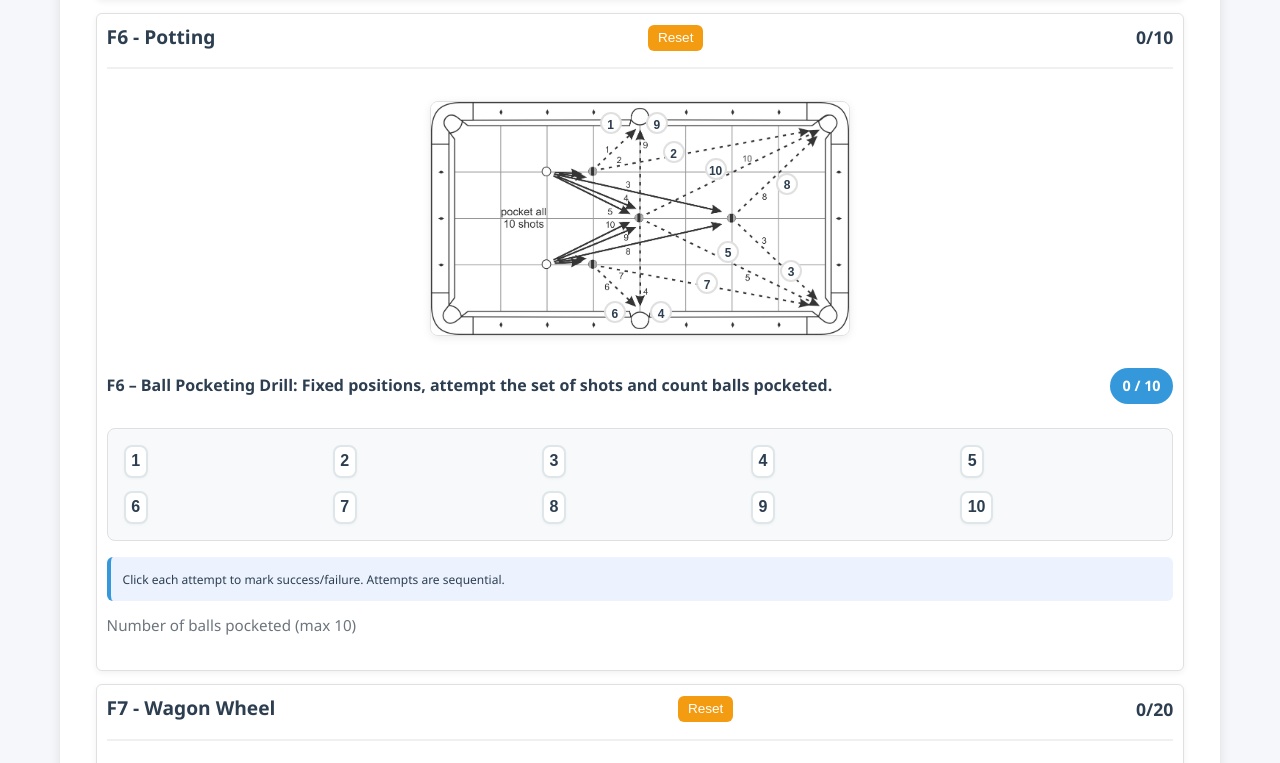
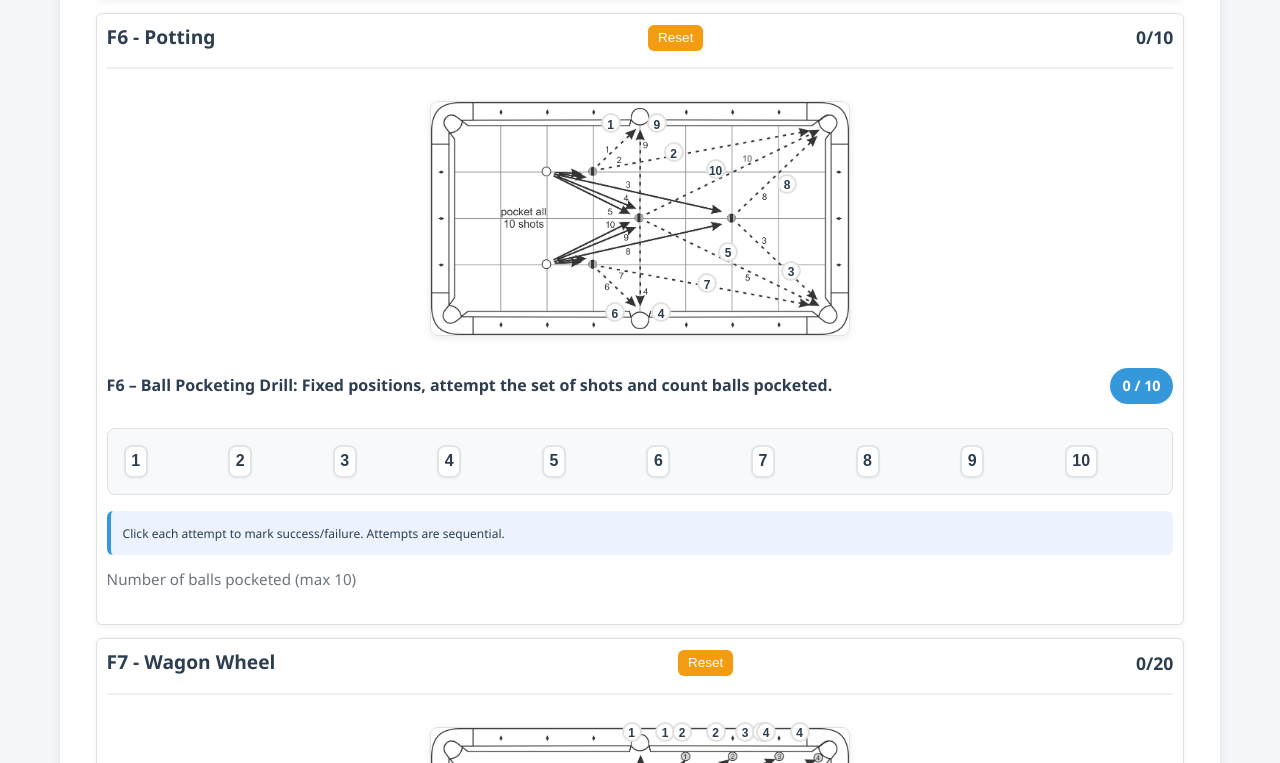
Before and after one commit to acheraga/billiard-university-app, a Vue app: page / in a window 1280 px wide. Shown: the part 4837-5600 px from the top of the page. Built offline with nearby package versions, Linux system fonts and the light colour scheme.

Commit message:
chore: final UI fixes for hotspots and responsive grid

```diff
--- a/src/components/ExamI.vue
+++ b/src/components/ExamI.vue
@@ -38,16 +38,25 @@
                   <!-- Overlayed potting hotspots (per-attempt). Shown for counting drills or F6-F8 explicitly -->
                   <div
                     class="potting-overlay"
-                    v-if="drill.type === 'counting' || ['F6','F7','F8'].includes(drill.code) || showAllHotspots"
+                    v-if="
+                      drill.type === 'counting' ||
+                      ['F6', 'F7', 'F8'].includes(drill.code) ||
+                      showAllHotspots
+                    "
                   >
-                    <template v-for="(c, t) in (drill.code === 'F8' ? pottingCoords.slice(0,5) : pottingCoords.slice(0,10))" :key="'t'+t">
+                    <template
+                      v-for="(c, t) in drill.code === 'F8'
+                        ? pottingCoords.slice(0, 5)
+                        : pottingCoords.slice(0, 10)"
+                      :key="'t' + t"
+                    >
                       <button
-                        v-for="aIdx in (drill.code === 'F7' ? 2 : drill.code === 'F8' ? 4 : 1)"
+                        v-for="aIdx in drill.code === 'F7' ? 2 : drill.code === 'F8' ? 4 : 1"
                         :key="t + '-' + (aIdx - 1)"
                         class="potting-hotspot"
                         :class="{
                           success: isAttemptSuccess(drill, t, aIdx - 1),
-                          attemptedMiss: isAttemptAttemptedMiss(drill, t, aIdx - 1)
+                          attemptedMiss: isAttemptAttemptedMiss(drill, t, aIdx - 1),
                         }"
                         :style="hotspotStyle(index, t, c, aIdx - 1)"
                         @click="overlayToggle(index, t, aIdx - 1)"
@@ -392,6 +401,11 @@ export default {
       tempCoords: PottingCoord[] | null;
       dragging: { drillIndex: number; i: number; rect: DOMRect } | null;
     };
+    // newly added fields
+    perAttemptCoords: Record<string, unknown>;
+    embedDefaultPerAttemptCoords: boolean;
+    defaultPerAttemptCoords: Record<string, unknown>;
+    showAllHotspots: boolean;
   } {
     return {
       placementLevels: [
@@ -419,36 +433,91 @@ export default {
       embedDefaultPerAttemptCoords: true,
       defaultPerAttemptCoords: {
         F6: [
-          [{ "left": "43%", "top": "9%" }],
-          [{ "left": "58%", "top": "21%" }],
-          [{ "left": "86%", "top": "70%" }],
-          [{ "left": "55%", "top": "87%" }],
-          [{ "left": "71%", "top": "62%" }],
-          [{ "left": "44%", "top": "87%" }],
-          [{ "left": "66%", "top": "75%" }],
-          [{ "left": "85%", "top": "34%" }],
-          [{ "left": "54%", "top": "9%" }],
-          [{ "left": "68%", "top": "28%" }]
+          [{ left: "43%", top: "9%" }],
+          [{ left: "58%", top: "21%" }],
+          [{ left: "86%", top: "70%" }],
+          [{ left: "55%", top: "87%" }],
+          [{ left: "71%", top: "62%" }],
+          [{ left: "44%", top: "87%" }],
+          [{ left: "66%", top: "75%" }],
+          [{ left: "85%", top: "34%" }],
+          [{ left: "54%", top: "9%" }],
+          [{ left: "68%", top: "28%" }],
         ],
         F7: [
-          [{ "left": "56%", "top": "2%" }, { "left": "48%", "top": "2%" }],
-          [{ "left": "68%", "top": "2%" }, { "left": "60%", "top": "2%" }],
-          [{ "left": "75%", "top": "2%" }, { "left": "79%", "top": "2%" }],
-          [{ "left": "88%", "top": "2%" }, { "left": "80%", "top": "2%" }],
-          [{ "left": "89%", "top": "20%" }, { "left": "93%", "top": "20%" }],
-          [{ "left": "89%", "top": "40%" }, { "left": "93%", "top": "40%" }],
-          [{ "left": "89%", "top": "60%" }, { "left": "93%", "top": "60%" }],
-          [{ "left": "89%", "top": "80%" }, { "left": "93%", "top": "80%" }],
-          [{ "left": "89%", "top": "92%" }, { "left": "93%", "top": "92%" }],
-          [{ "left": "77%", "top": "92%" }, { "left": "72%", "top": "92%" }]
+          [
+            { left: "56%", top: "2%" },
+            { left: "48%", top: "2%" },
+          ],
+          [
+            { left: "68%", top: "2%" },
+            { left: "60%", top: "2%" },
+          ],
+          [
+            { left: "75%", top: "2%" },
+            { left: "79%", top: "2%" },
+          ],
+          [
+            { left: "88%", top: "2%" },
+            { left: "80%", top: "2%" },
+          ],
+          [
+            { left: "89%", top: "20%" },
+            { left: "93%", top: "20%" },
+          ],
+          [
+            { left: "89%", top: "40%" },
+            { left: "93%", top: "40%" },
+          ],
+          [
+            { left: "89%", top: "60%" },
+            { left: "93%", top: "60%" },
+          ],
+          [
+            { left: "89%", top: "80%" },
+            { left: "93%", top: "80%" },
+          ],
+          [
+            { left: "89%", top: "92%" },
+            { left: "93%", top: "92%" },
+          ],
+          [
+            { left: "77%", top: "92%" },
+            { left: "72%", top: "92%" },
+          ],
         ],
         F8: [
-          [{ "left": "39%", "top": "12%" }, { "left": "43%", "top": "10%" }, { "left": "47%", "top": "14%" }, { "left": "51%", "top": "16%" }],
-          [{ "left": "54%", "top": "24%" }, { "left": "58%", "top": "22%" }, { "left": "62%", "top": "26%" }, { "left": "66%", "top": "28%" }],
-          [{ "left": "76%", "top": "72%" }, { "left": "80%", "top": "70%" }, { "left": "84%", "top": "74%" }, { "left": "88%", "top": "76%" }],
-          [{ "left": "48%", "top": "90%" }, { "left": "52%", "top": "88%" }, { "left": "56%", "top": "92%" }, { "left": "60%", "top": "94%" }],
-          [{ "left": "62%", "top": "32%" }, { "left": "66%", "top": "30%" }, { "left": "70%", "top": "34%" }, { "left": "74%", "top": "36%" }]
-        ]
+          [
+            { left: "39%", top: "12%" },
+            { left: "43%", top: "10%" },
+            { left: "47%", top: "14%" },
+            { left: "51%", top: "16%" },
+          ],
+          [
+            { left: "54%", top: "24%" },
+            { left: "58%", top: "22%" },
+            { left: "62%", top: "26%" },
+            { left: "66%", top: "28%" },
+          ],
+          [
+            { left: "76%", top: "72%" },
+            { left: "80%", top: "70%" },
+            { left: "84%", top: "74%" },
+            { left: "88%", top: "76%" },
+          ],
+          [
+            { left: "46%", top: "78%" },
+            { left: "50%", top: "76%" },
+            { left: "54%", top: "80%" },
+            { left: "58%", top: "82%" },
+          ],
+          [
+            { left: "62%", top: "28%" },
+            { left: "66%", top: "26%" },
+            { left: "70%", top: "30%" },
+            { left: "74%", top: "32%" },
+          ],
+        ],
       },
       hotspotTuner: {
         // enabled when URL contains ?hotspot-edit (keeps dev tool off by default in production)
@@ -527,15 +596,24 @@ export default {
       /* ignore parse errors */
     }
 
+    // if we have perAttemptCoords loaded, show hotspots by default
+    try {
+      if (this.perAttemptCoords && Object.keys(this.perAttemptCoords as any).length) {
+        this.showAllHotspots = true;
+      }
+    } catch (err) {
+      /* ignore */
+    }
+
     // expose dev helper to allow pasting coordinates in console
     if (typeof window !== "undefined") {
-      window.applyPerAttemptCoords = this.applyPerAttemptCoords.bind(this);
-      window.clearPerAttemptCoords = (code) => {
-        if (code) delete this.perAttemptCoords[code];
-        else this.perAttemptCoords = {};
+      (window as any).applyPerAttemptCoords = this.applyPerAttemptCoords.bind(this);
+      (window as any).clearPerAttemptCoords = (code: string | undefined) => {
+        if (code) delete (this.perAttemptCoords as any)[code];
+        else this.perAttemptCoords = {} as any;
         localStorage.setItem("billiardPerAttemptCoords", JSON.stringify(this.perAttemptCoords));
       };
-      window.toggleShowHotspots = (v = null) => {
+      (window as any).toggleShowHotspots = (v: boolean | null = null) => {
         if (v === null) this.showAllHotspots = !this.showAllHotspots;
         else this.showAllHotspots = !!v;
         return this.showAllHotspots;
@@ -874,36 +952,42 @@ export default {
       }
 
       // fallback: automatic offset around base coord
-      const parse = (s) => Number(String(s).replace('%', '')) || 0;
+      const parse = (s) => Number(String(s).replace("%", "")) || 0;
       let left = parse(c.left);
       let top = parse(c.top);
       const store2 = useExamsStore();
       const d2 = store2.examI.drills[drillIndex];
-      const attemptsPerTarget = d2 ? (d2.code === 'F7' ? 2 : d2.code === 'F8' ? 4 : 1) : 1;
-      const step = 6; // percent step between attempt buttons (increased to avoid overlap)
-
-      // special-case for two attempts: first attempt centered, second pushed to the right
+      const attemptsPerTarget = d2 ? (d2.code === "F7" ? 2 : d2.code === "F8" ? 4 : 1) : 1;
+
+      // Pair behavior (F7): keep 1st attempt exactly on base coord, second slightly to the right (smaller gap)
       if (attemptsPerTarget === 2) {
-        if (attemptIndex === 0) {
-          // keep first attempt on base coord (centered)
-          left = Math.max(0, Math.min(100, left));
-        } else {
-          // push second attempt to the right by step
-          left = Math.max(0, Math.min(100, left + step));
-        }
-      } else {
-        const center = (attemptsPerTarget - 1) / 2;
-        const offset = (attemptIndex - center) * step;
-        left = Math.max(0, Math.min(100, left + offset));
-      }
-
-      if (attemptsPerTarget > 2) {
-        const row = Math.floor(attemptIndex / 2);
-        const vOffset = row === 0 ? -5 : 5; // slightly larger vertical offset
-        top = Math.max(0, Math.min(100, top + vOffset));
-      }
-
-      return { left: left + '%', top: top + '%' };
+        const pairStep = 2; // reduced gap between the pair
+        left = Math.max(0, Math.min(100, left + (attemptIndex === 0 ? 0 : pairStep)));
+        // keep vertical unchanged for pairs
+        return { left: left + "%", top: top + "%" };
+      }
+
+      // For 4-attempts (F8) place in a 2x2 grid around the base position to avoid overlaps
+      if (attemptsPerTarget === 4) {
+        const colStep = 2; // horizontal offset for columns (tighter)
+        const rowV = 4; // vertical offset for rows (tighter)
+        // mapping: 0 -> top-left, 1 -> top-right, 2 -> bottom-left, 3 -> bottom-right
+        const col = attemptIndex % 2 === 0 ? -colStep : colStep;
+        const row = attemptIndex < 2 ? -rowV : rowV;
+        left = Math.max(0, Math.min(100, left + col));
+        top = Math.max(0, Math.min(100, top + row));
+        return { left: left + "%", top: top + "%" };
+      }
+
+      // fallback: place symmetrically using a small step
+      const step = 2;
+      const center = (attemptsPerTarget - 1) / 2;
+      const offset = (attemptIndex - center) * step;
+      left = Math.max(0, Math.min(100, left + offset));
+
+      return { left: left + "%", top: top + "%" };
+
+      return { left: left + "%", top: top + "%" };
     },
 
     /* Apply per-attempt coordinates provided by dev (drillCode, nested arrays)
@@ -914,22 +998,22 @@ export default {
       if (!drillCode || !coords) return false;
       try {
         let data = coords;
-        if (typeof coords === 'string') data = JSON.parse(coords);
-        if (!Array.isArray(data)) throw new Error('Expected array of targets');
+        if (typeof coords === "string") data = JSON.parse(coords);
+        if (!Array.isArray(data)) throw new Error("Expected array of targets");
         for (let t = 0; t < data.length; t++) {
-          if (!Array.isArray(data[t])) throw new Error('Each target must be an array of attempts');
+          if (!Array.isArray(data[t])) throw new Error("Each target must be an array of attempts");
           for (let a = 0; a < data[t].length; a++) {
             const p = data[t][a];
-            if (!p || typeof p.left === 'undefined' || typeof p.top === 'undefined')
-              throw new Error('Each attempt coord must have left and top');
+            if (!p || typeof p.left === "undefined" || typeof p.top === "undefined")
+              throw new Error("Each attempt coord must have left and top");
           }
         }
         this.perAttemptCoords = this.perAttemptCoords || {};
         this.perAttemptCoords[drillCode] = data;
-        localStorage.setItem('billiardPerAttemptCoords', JSON.stringify(this.perAttemptCoords));
+        localStorage.setItem("billiardPerAttemptCoords", JSON.stringify(this.perAttemptCoords));
         return true;
       } catch (e) {
-        console.warn('Invalid per-attempt coords:', e && e.message ? e.message : e);
+        console.warn("Invalid per-attempt coords:", e instanceof Error ? e.message : String(e));
         return false;
       }
     },
@@ -958,7 +1042,6 @@ export default {
         return false;
       }
     },
-
 
     getScoreColor(score, max) {
       const percentage = (score / max) * 100;
@@ -1652,11 +1735,18 @@ input[type="number"].no-spin {
 
 .potting-grid {
   display: grid;
-  grid-template-columns: repeat(5, 1fr);
+  grid-template-columns: repeat(10, 1fr); /* desktop: 10 per row */
   gap: 0.8rem;
   width: 100%;
 }
 
+/* Responsive: keep 5 columns on small screens (mobile) */
+@media (max-width: 640px) {
+  .potting-grid {
+    grid-template-columns: repeat(5, 1fr);
+    gap: 0.4rem;
+  }
+}
 /* smaller buttons and tighter spacing for narrow viewports */
 @media (max-width: 480px) {
   .potting-grid {
@@ -1667,11 +1757,15 @@ input[type="number"].no-spin {
     padding: 0.35rem;
   }
   .potting-hotspot {
-    width: 18px;
-    height: 18px;
-  }
-  .potting-hotspot .hotspot-label { font-size: 0.45rem; }
-  .potting-hotspot .hotspot-symbol { font-size: 0.6rem; }
+    width: 16px;
+    height: 16px;
+  }
+  .potting-hotspot .hotspot-label {
+    font-size: 0.42rem;
+  }
+  .potting-hotspot .hotspot-symbol {
+    font-size: 0.55rem;
+  }
 }
 .potting-shot-btn {
   aspect-ratio: 1;
@@ -1763,12 +1857,14 @@ input[type="number"].no-spin {
   top: 0;
   right: 0;
   bottom: 0;
-  pointer-events: none;
+  /* allow overlay to be interactive and ensure it's above the image */
+  pointer-events: auto;
+  z-index: 95;
 }
 .potting-hotspot {
   position: absolute;
-  width: 22px;
-  height: 22px;
+  width: 20px;
+  height: 20px;
   border-radius: 50%;
   background: rgba(255, 255, 255, 0.98);
   border: 2px solid rgba(0, 0, 0, 0.12);
@@ -1782,6 +1878,7 @@ input[type="number"].no-spin {
     transform 0.12s,
     background-color 0.12s,
     box-shadow 0.12s;
+  z-index: 100;
 }
 .potting-hotspot:focus {
   outline: none;
```
